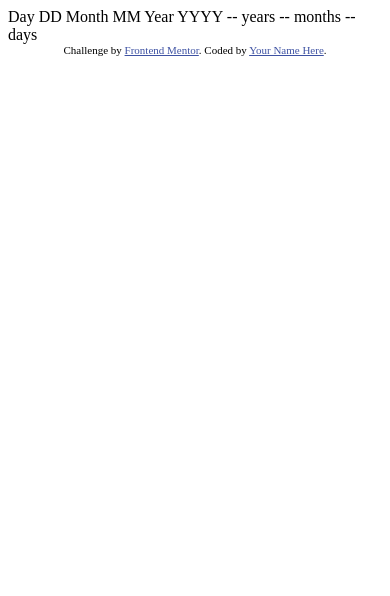
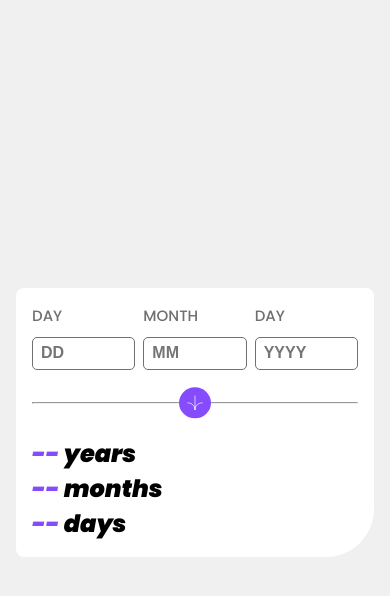
Before and after one commit to jakobo007/Age-calculator, a plain HTML site: page index.html in a window 390 px wide. Drawn offline with Linux system fonts and the light colour scheme.

Commit message:
completion

```diff
--- a/index.html
+++ b/index.html
@@ -7,31 +7,58 @@
   <link rel="icon" type="image/png" sizes="32x32" href="./assets/images/favicon-32x32.png">
 
   <title>Frontend Mentor | Age calculator app</title>
+  <link rel="stylesheet" href="style.css">
 
   <!-- Feel free to remove these styles or customise in your own stylesheet 👍 -->
   <style>
-    .attribution { font-size: 11px; text-align: center; }
+    .attribution { font-size: 11px; text-align: center; margin-top: 20px; }
     .attribution a { color: hsl(228, 45%, 44%); }
   </style>
 </head>
 <body>
 
-  Day
-  DD
+  <section class="wrapper">
+    <form id="ageForm">
+      <div class="container">
 
-  Month
-  MM
+        <div class="form_container">
+          <div class="box">
+            <label for="day">Day</label>
+            <input type="number" id="day" placeholder="DD">
+            <p class="valid_error error">This field is required</p>
+            <p id="day_error" class="error">Must be a valid day</p>
+          </div>
 
-  Year
-  YYYY
+          <div class="box">
+            <label for="month">Month</label>
+            <input type="number" id="month" placeholder="MM">
+            <p class="valid_error error">This field is required</p>
+            <p id="month_error" class="error">Must be a valid month</p>
+          </div>
 
-  -- years
-  -- months
-  -- days
+          <div class="box">
+            <label for="year">Day</label>
+            <input type="number" id="year" placeholder="YYYY">
+            <p class="valid_error error">This field is required</p>
+            <p id="year_error" class="error">Must be in the past</p>
+          </div>
 
-  <div class="attribution">
-    Challenge by <a href="https://www.frontendmentor.io?ref=challenge" target="_blank">Frontend Mentor</a>.
-    Coded by <a href="#">Your Name Here</a>.
-  </div>
+        </div>
+
+        <div class="submit">
+          <hr>
+          <button type="s"  class="submit_btn"><img src="./assets/images/icon-arrow.svg" alt=""></button>
+        </div>
+
+        <div class="output">
+          <h1><span id="YY">--</span> years</h1>
+          <h1><span id="MM">--</span> months</h1>
+          <h1><span id="DD">--</span> days</h1>
+        </div>
+
+      </div>
+    </form>
+  </section>
+ <script src="index.js"></script>
 </body>
 </html>
--- /dev/null
+++ b/index.js
@@ -0,0 +1,100 @@
+document.addEventListener('DOMContentLoaded', () => {
+  const form = document.getElementById('ageForm');
+  const dayInput = document.getElementById('day');
+  const monthInput = document.getElementById('month');
+  const yearInput = document.getElementById('year');
+  const dayError = document.getElementById('day_error');
+  const monthError = document.getElementById('month_error');
+  const yearError = document.getElementById('year_error');
+  const validErrors = document.querySelectorAll('.valid_error');
+  const outputDay = document.getElementById('DD');
+  const outputMonth = document.getElementById('MM');
+  const outputYear = document.getElementById('YY');
+
+  form.addEventListener('submit', (event) => {
+    event.preventDefault();
+    let isValid = true;
+
+    // Clear all error messages and reset styles
+    validErrors.forEach(error => error.style.display = 'none');
+    dayError.style.display = 'none';
+    monthError.style.display = 'none';
+    yearError.style.display = 'none';
+    resetInputStyles();
+
+    // Validate day input
+    const day = parseInt(dayInput.value);
+    if (isNaN(day) || dayInput.value.trim() === '') {
+      showError(dayInput, 'valid_error');
+      isValid = false;
+    } else if (day < 1 || day > 31) {
+      showError(dayInput, 'day_error');
+      isValid = false;
+    }
+
+    // Validate month input
+    const month = parseInt(monthInput.value);
+    if (isNaN(month) || monthInput.value.trim() === '') {
+      showError(monthInput, 'valid_error');
+      isValid = false;
+    } else if (month < 1 || month > 12) {
+      showError(monthInput, 'month_error');
+      isValid = false;
+    }
+
+    // Validate year input
+    const year = parseInt(yearInput.value);
+    const currentYear = new Date().getFullYear();
+    if (isNaN(year) || yearInput.value.trim() === '') {
+      showError(yearInput, 'valid_error');
+      isValid = false;
+    } else if (year > currentYear) {
+      showError(yearInput, 'year_error');
+      isValid = false;
+    }
+
+    // Calculate and display age if all inputs are valid
+    if (isValid) {
+      calculateAndDisplayAge(day, month, year);
+    }
+  });
+
+  function showError(input, errorType) {
+    input.nextElementSibling.style.display = 'block';
+    input.style.borderColor = 'var(--Light-red)';
+    input.previousElementSibling.style.color = 'var(--Light-red)';
+    if (errorType !== 'valid_error') {
+      document.getElementById(errorType).style.display = 'block';
+    }
+  }
+
+  function resetInputStyles() {
+    const inputs = [dayInput, monthInput, yearInput];
+    inputs.forEach(input => {
+      input.style.borderColor = '';
+      input.previousElementSibling.style.color = '';
+    });
+  }
+
+  function calculateAndDisplayAge(day, month, year) {
+    const today = new Date();
+    let birthDate = new Date(year, month - 1, day);
+    let ageYears = today.getFullYear() - birthDate.getFullYear();
+    let ageMonths = today.getMonth() - birthDate.getMonth();
+    let ageDays = today.getDate() - birthDate.getDate();
+
+    if (ageDays < 0) {
+      ageMonths--;
+      ageDays += new Date(today.getFullYear(), today.getMonth(), 0).getDate();
+    }
+
+    if (ageMonths < 0) {
+      ageYears--;
+      ageMonths += 12;
+    }
+
+    outputDay.textContent = ageDays.toString().padStart(2, '0');
+    outputMonth.textContent = ageMonths.toString().padStart(2, '0');
+    outputYear.textContent = ageYears;
+  }
+});
--- /dev/null
+++ b/style.css
@@ -0,0 +1,173 @@
+@import url('https://fonts.googleapis.com/css2?family=Poppins:ital,wght@0,100;0,200;0,300;0,400;0,500;0,600;0,700;0,800;0,900;1,100;1,200;1,300;1,400;1,500;1,600;1,700;1,800;1,900&display=swap');
+
+:root {
+    /* Primary */
+    --Purple: hsl(259, 100%, 65%);
+    --Light-red: hsl(0, 100%, 67%);
+
+    /* neutral */
+    --White: hsl(0, 0%, 100%);
+    --Off-white: hsl(0, 0%, 94%);
+    --Light-grey: hsl(0, 0%, 86%);
+    --Smokey-grey: hsl(0, 1%, 44%);
+    --Off-black: hsl(0, 0%, 8%);
+    --padding: 2rem;
+    --margin: 1rem;
+}
+
+* {
+    margin: 0;
+    padding: 0;
+    box-sizing: border-box;
+}
+
+body {
+    font-family: "Poppins", sans-serif;
+    height: 100vh;
+    display: grid;
+    place-content: center;
+    background-color: var(--Off-white);
+}
+
+.wrapper {
+  background-color: var(--White);
+  border-radius: .5rem .5rem 3rem .5rem;
+  padding: var(--padding);
+  max-width: 500px;
+}
+
+.form_container {
+  display: flex;
+  gap: 1rem;
+  width: 80%;
+}
+
+.box {
+  display: flex;
+  flex-direction: column;
+}
+
+label {
+  text-transform: uppercase;
+  font-weight: 500;
+  color: var(--Smokey-grey);
+  font-size: 15px;
+}
+
+input {
+  border: 1px solid var(--Smokey-grey);
+  border-radius: 5px;
+  padding: .5rem;
+  width: 100%;
+  margin-top: 10px;
+  font-weight: 800;
+  outline: 0;
+  cursor: pointer;
+  color: var(--Off-black);
+}
+
+input:hover {
+  border: 1px solid var(--Purple);
+}
+
+input::placeholder {
+  font-weight: 900;
+
+}
+
+.submit {
+  position: relative;
+  padding: var(--margin) 0;
+  display: flex;
+  align-items: center;
+}
+
+hr {
+  width: 100%;
+}
+
+.submit_btn {
+  background-color: var(--Purple);
+  color: var(--White);
+  border: 0;
+  outline: 0;
+  border-radius: 50%;
+  padding: 1rem;
+  cursor: pointer;
+}
+
+.submit img {
+  width: 2rem;
+  display: flex;
+  align-items: center;
+}
+
+h1 {
+  font-size: 3rem;
+  font-style: italic;
+  font-weight: 900;
+}
+
+span {
+  color: var(--Purple);
+}
+
+.submit_btn:hover {
+  background-color: var(--Off-black);
+}
+
+.error {
+  color: var(--Light-red);
+  display: none;
+  width: 100%;
+  font-size: 10px;
+  margin-top: 10px;
+  font-weight: 600;
+  text-align: left;
+}
+
+@media screen and (max-width: 768px) {
+  .wrapper {
+    margin: var(--margin);
+    padding: 1rem;
+ }
+
+  .form_container {
+      display: flex;
+      gap: .5rem;
+      width: 100%;
+  }
+
+  input {
+    width: 100%;
+  }
+
+  .submit {
+    padding: 2rem 0;
+  }
+
+  .submit img {
+    width: 1rem;
+  }
+
+  .submit_btn {
+    padding: .5rem;
+    position: absolute;
+    top: 50%;
+    left: 50%;
+    transform: translate(-50%,-50%);
+  }
+
+  h1 {
+    font-size: 1.5rem;
+  }
+
+  input::placeholder {
+    font-weight: 900;
+    font-size: 16px;
+  }
+
+  .error {
+    font-size: 10px;
+  }
+}
```
